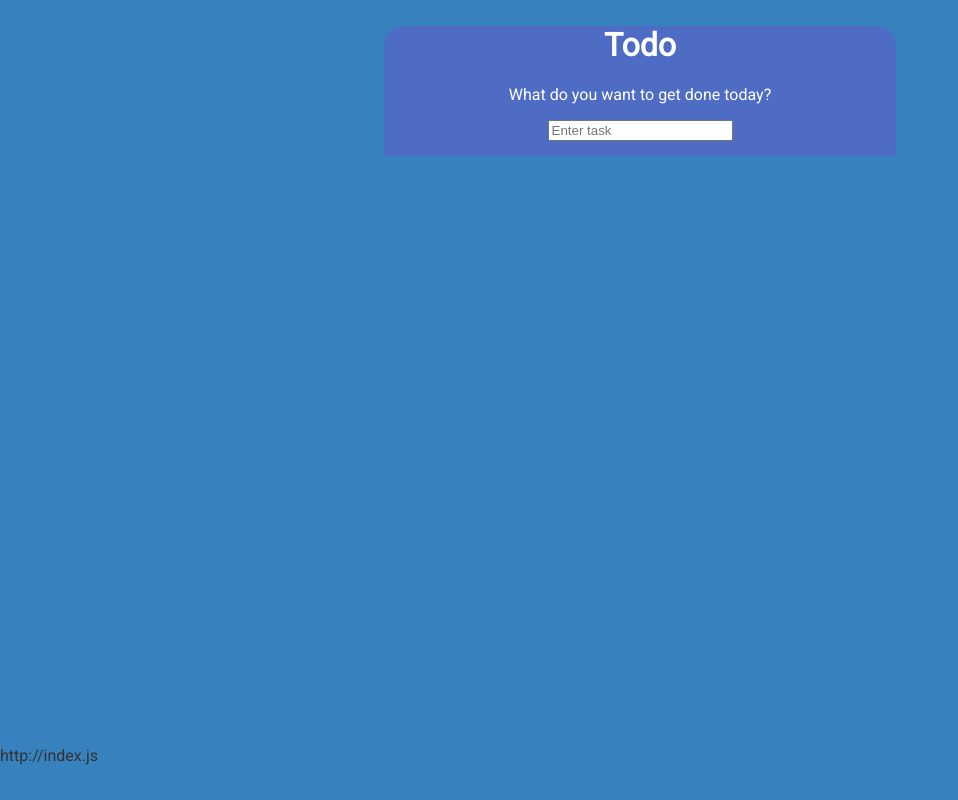
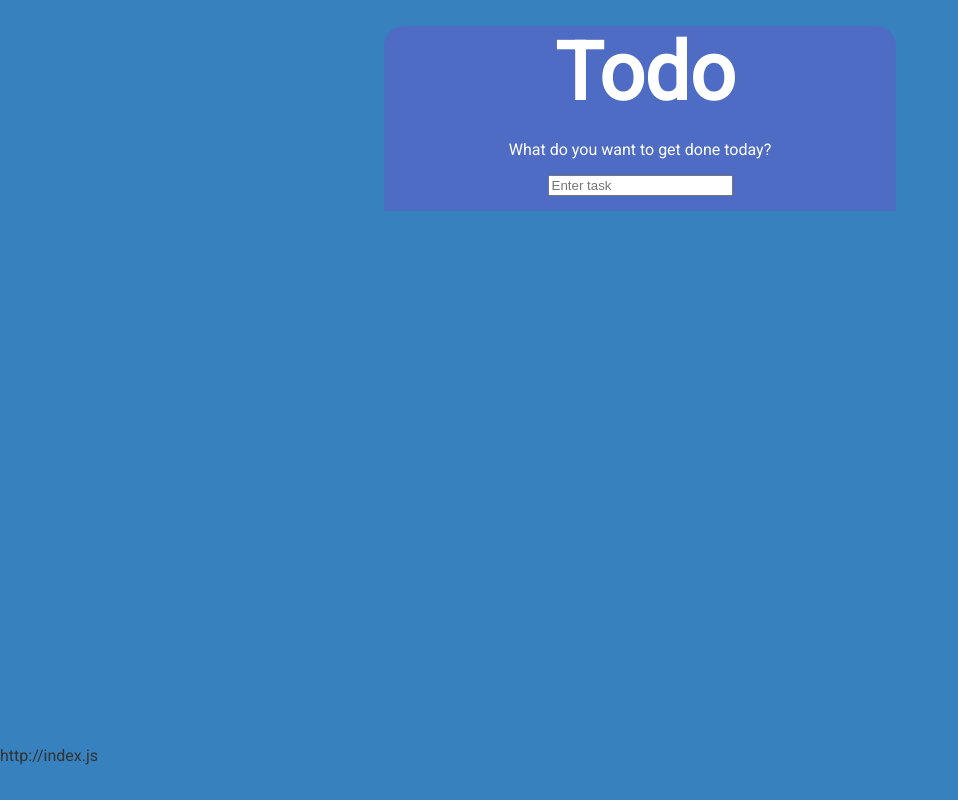
Before and after one commit to Blackscure/Todo, a plain HTML site: page index.html in a window 1280 px wide. Shown: the whole page, without its empty margins (0-958 px from the left). Drawn offline with Linux system fonts and the light colour scheme; files that its build step writes are made by us from their sources.

Commit message:
font size increased

```diff
--- a/css/styles.css
+++ b/css/styles.css
@@ -24,3 +24,10 @@
         border-top-right-radius: 20px;
         color: #ffffff;
     }
+
+    h1 {
+        margin-bottom: 20px;
+        font-size: 80px;
+        margin-top: 0;
+        padding-left: 10px;
+    }
```
